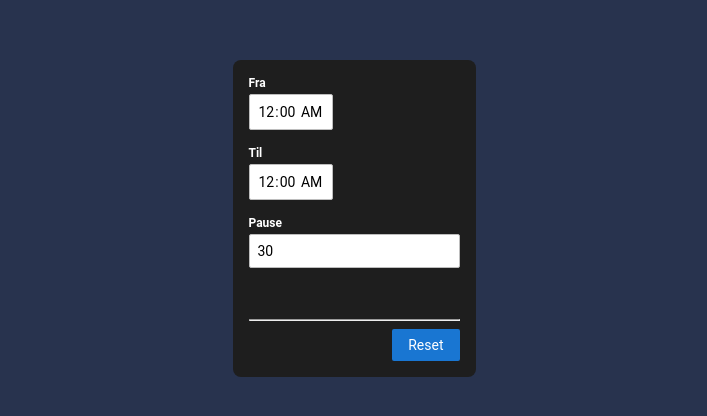
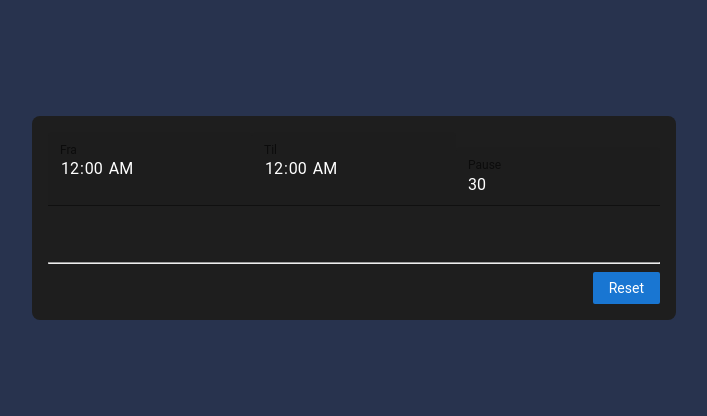
Before and after one commit to jukestar/work-hours-calculator, an Angular app: page / in a window 1280 px wide. Shown: the part 182-598 px from the top of the page, without its empty margins (286-993 px from the left). Built offline with nearby package versions, Linux system fonts and the light colour scheme.

Commit message:
4 files modified, 1 added, 1 deleted

```diff
--- a/angular.json
+++ b/angular.json
@@ -19,7 +19,7 @@
                         "polyfills": "src/polyfills.ts",
                         "tsConfig": "src/tsconfig.app.json",
                         "assets": ["src/favicon.ico", "src/assets"],
-                        "styles": ["src/styles.css"],
+                        "styles": ["src/styles.scss"],
                         "scripts": []
                     },
                     "configurations": {
@@ -66,7 +66,7 @@
                         "polyfills": "src/polyfills.ts",
                         "tsConfig": "src/tsconfig.spec.json",
                         "karmaConfig": "src/karma.conf.js",
-                        "styles": ["styles.css"],
+                        "styles": ["styles.scss"],
                         "scripts": [],
                         "assets": ["src/favicon.ico", "src/assets"]
                     }
--- a/src/app/components/work-hours-calculator/work-hours-calculator.component.html
+++ b/src/app/components/work-hours-calculator/work-hours-calculator.component.html
@@ -1,10 +1,23 @@
 <form [formGroup]="form">
-    <label>Fra</label>
-    <input type="time" formControlName="startTime" />
-    <label>Til</label>
+    <mat-form-field appearance="fill">
+        <mat-label>Fra</mat-label>
+        <input type="time" matInput formControlName="startTime" />
+    </mat-form-field>
+
+    <mat-form-field appearance="fill">
+        <mat-label>Til</mat-label>
+        <input type="time" matInput formControlName="endTime" />
+    </mat-form-field>
+
+    <mat-form-field appearance="fill">
+        <mat-label>Pause</mat-label>
+        <input type="number" matInput formControlName="lunchBreak" />
+    </mat-form-field>
+
+    <!-- <label>Til</label>
     <input type="time" formControlName="endTime" />
     <label>Pause</label>
-    <input type="number" formControlName="lunchBreak" />
+    <input type="number" formControlName="lunchBreak" /> -->
 </form>
 
 <br />
--- a/src/styles.css
+++ b/src/styles.scss
@@ -1,4 +1,30 @@
 /* Add application styles & imports to this file! */
+
+/* @import "~@angular/material/prebuilt-themes/purple-green.css"; */
+/* @import "~@angular/material/prebuilt-themes/pink-bluegray.css"; */
+
+@use "~@angular/material" as mat;
+
+@import "~@angular/material/theming";
+
+@include mat.core();
+
+$angular-primary: mat.define-palette(mat.$teal-palette, 500, 100, 900);
+$angular-accent: mat.define-palette(mat.$pink-palette, A200, A100, A400);
+
+$angular-warn: mat.define-palette(mat.$red-palette);
+
+$angular-default-theme: mat.define-light-theme(
+    (
+        color: (
+            primary: $angular-primary,
+            accent: $angular-accent,
+            warn: $angular-warn,
+        ),
+    )
+);
+
+@include mat.all-component-themes($angular-default-theme);
 
 * {
     font-family: "Roboto", Arial, sans-serif;
```
Also changed, not shown: package.json (+13 -11 lines), src/app/app.module.ts (+9 -1 lines).
